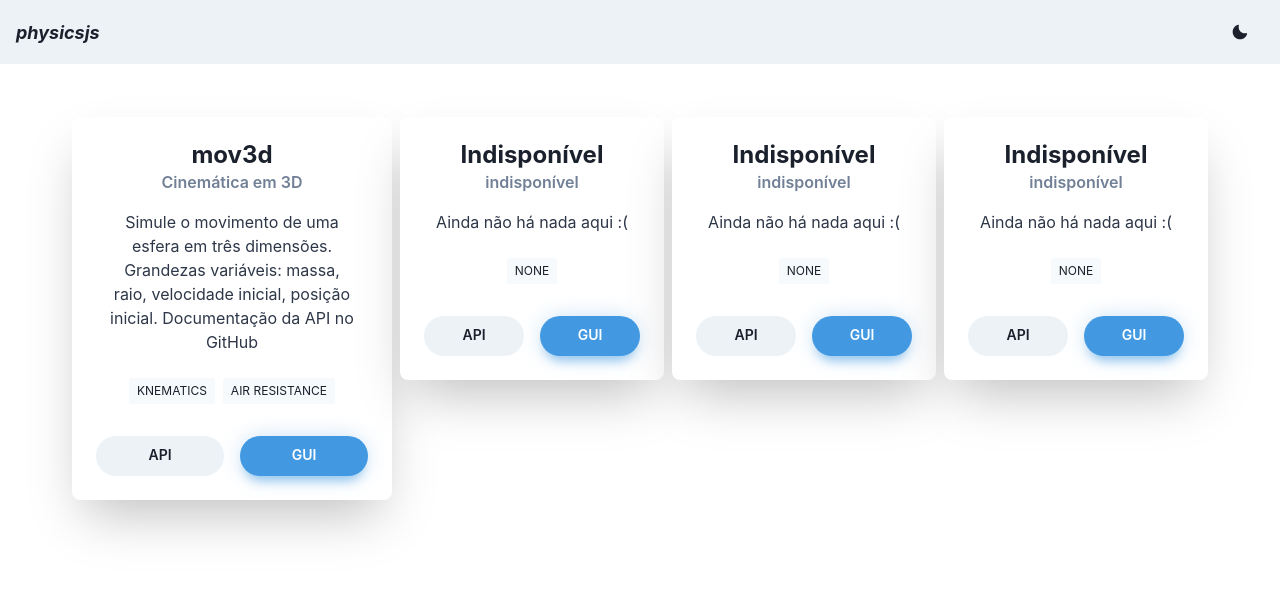
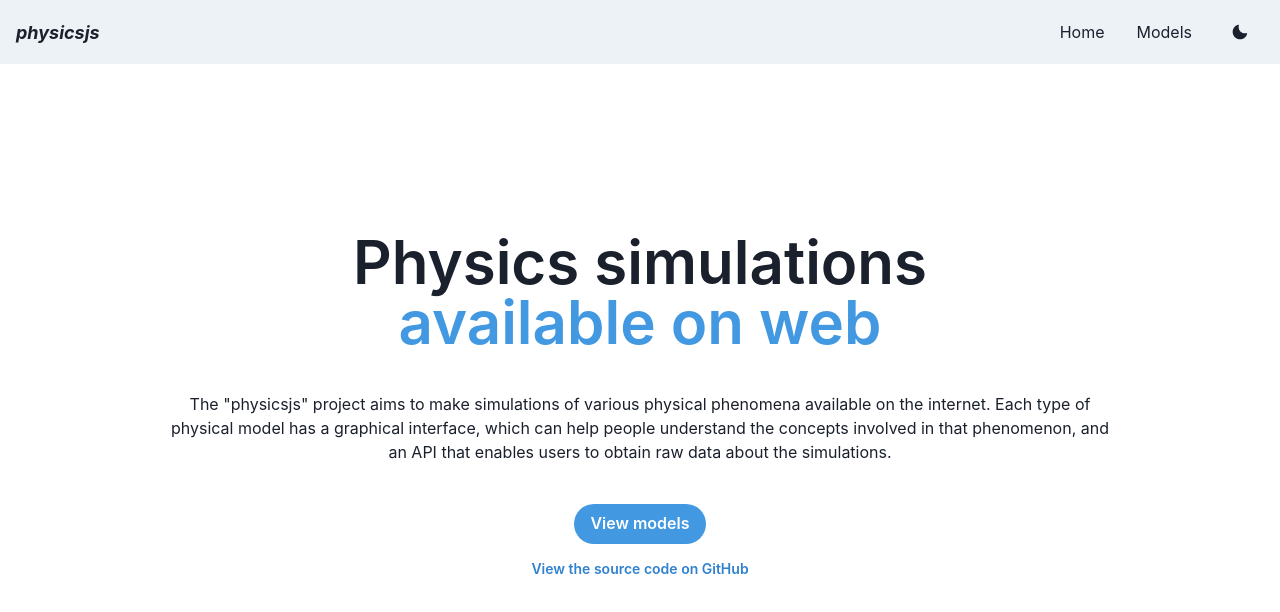
Before and after one commit to brenopelegrin/physicsjs, a React (Vite) app: page / in a window 1280 px wide. Shown: the top 612 px of the page. Built offline with nearby package versions, Linux system fonts and the light colour scheme.

Commit message:
Added routes to homepage and models page. Added new homepage.

```diff
--- a/package.json
+++ b/package.json
@@ -19,6 +19,7 @@
     "react": "^18.2.0",
     "react-dom": "^18.2.0",
     "react-query": "^3.39.2",
+    "react-router-dom": "^6.5.0",
     "react-switch": "^7.0.0",
     "styled-components": "^5.3.6"
   },
--- a/src/App.tsx
+++ b/src/App.tsx
@@ -1,49 +1,29 @@
-import Test from  './components/Test'
 import Testando from './components/FetchAPI'
 import Nav from './components/Nav'
-import Card from './components/Card'
 import * as React from 'react'
 
-import { ChakraProvider, Wrap, WrapItem, Box, Flex, Spacer } from '@chakra-ui/react'
+import { ChakraProvider, HStack, Wrap, WrapItem, Box, Flex, Spacer, Container } from '@chakra-ui/react'
+import {
+  BrowserRouter as Router,
+  Routes,
+  Route
+} from "react-router-dom";
+
+import HomePage from './routes/HomePage'
+import ModelsPage from './routes/Models'
 
 function App() {
   return (
     <ChakraProvider>
-      <Nav/>
-      <Wrap justify='center' padding='1.8em'>
-        <WrapItem>
-          <Card url_api='https://github.com/brenopelegrin/physicsjs/tree/master/backend'
-                url_gui='/static/movimento3D.html'
-                title='mov3d'
-                subtitle='Cinemática em 3D'
-                description='Simule o movimento de uma esfera em três dimensões. Grandezas variáveis: massa, raio, velocidade inicial, posição inicial. Documentação da API no GitHub'
-                tags={['knematics', 'air resistance']}/>
-        </WrapItem>
-        <WrapItem>
-        <Card   url_api='#'
-                url_gui='#'
-                title='Indisponível'
-                subtitle='indisponível'
-                description='Ainda não há nada aqui :('
-                tags={['none']}/>
-        </WrapItem>
-        <WrapItem>
-        <Card   url_api='#'
-                url_gui='#'
-                title='Indisponível'
-                subtitle='indisponível'
-                description='Ainda não há nada aqui :('
-                tags={['none']}/>
-        </WrapItem>
-        <WrapItem>
-        <Card   url_api='#'
-                url_gui='#'
-                title='Indisponível'
-                subtitle='indisponível'
-                description='Ainda não há nada aqui :('
-                tags={['none']}/>
-        </WrapItem>
-      </Wrap>
+      <Box height="100%">
+      <Router>
+        <Nav/>
+        <Routes>
+          <Route path='/' element={<HomePage />} />
+          <Route path='/models' element={<ModelsPage />} />
+        </Routes>
+      </Router>
+      </Box>
     </ChakraProvider>
   )
 }
--- a/src/components/Nav/index.tsx
+++ b/src/components/Nav/index.tsx
@@ -13,25 +13,34 @@ import {
   MenuDivider,
   useDisclosure,
   useColorModeValue,
+  HStack,
   Stack,
   useColorMode,
   Center,
 } from '@chakra-ui/react';
+
 import { MoonIcon, SunIcon } from '@chakra-ui/icons';
 import LoginMenu from './LoginMenu'
 
-const NavLink = ({ children }: { children: ReactNode }) => (
+import { Link as RouteLink } from "react-router-dom";
+
+const Links = [ ['Home', '/'], ['Models', '/models']];
+
+const NavLink = ({ children }: { children: any }) => (
+  <RouteLink to={children[1]}>
     <Link
       px={2}
-    py={1}
+      py={2}
       rounded={'md'}
       _hover={{
         textDecoration: 'none',
         bg: useColorModeValue('gray.200', 'gray.700'),
       }}
       href={'#'}>
-    {children}
+      {children[0]}
     </Link>
+  </RouteLink>
+
 );
 
 export default function Nav() {
@@ -41,16 +50,26 @@ export default function Nav() {
     <>
       <Box bg={useColorModeValue('gray.100', 'gray.900')} px={4}>
         <Flex h={16} alignItems={'center'} justifyContent={'space-between'}>
+          <HStack spacing={8} alignItems={'center'}>
             <Box>
               <Text as="i" fontWeight="bold" fontSize='lg'>physicsjs</Text>
             </Box>
+          </HStack>
 
           <Flex alignItems={'center'}>
-            <Stack direction={'row'} spacing={7}>
+            <HStack spacing={8} alignItems={'center'}>
+              <HStack
+                as={'nav'}
+                spacing={4}
+                display={{ base: 'none', md: 'flex' }}>
+                {Links.map((link) => (
+                  <NavLink key={link[0]}>{link}</NavLink>
+                ))}
                 <Button onClick={toggleColorMode}>
                   {colorMode === 'light' ? <MoonIcon /> : <SunIcon />}
                 </Button>
-            </Stack>
+              </HStack>
+            </HStack>
           </Flex>
         </Flex>
       </Box>
--- /dev/null
+++ b/src/routes/HomePage/index.tsx
@@ -0,0 +1,68 @@
+import {
+  Box,
+  Heading,
+  Container,
+  Text,
+  Button,
+  Spacer,
+  Stack,
+  Icon,
+  useColorModeValue,
+  createIcon,
+  Center,
+  WrapItem,
+  Flex,
+  Wrap,
+  Link
+} from '@chakra-ui/react';
+
+import { Link as RouteLink } from "react-router-dom";
+
+export default function HomePage() {
+  return (
+    <Center width={"100vw"} height={"85vh"}>
+    <Wrap justify='center' padding='1.8em'>
+        <Flex justify="center" align="center" textAlign="center">
+            <Heading
+                fontWeight={600}
+                fontSize={{ base: '2xl', sm: '4xl', md: '6xl' }}
+                lineHeight={'100%'}>
+                Physics simulations <br />
+                <Text as={'span'} color={'blue.400'}>
+                available on web
+                </Text>
+            </Heading>
+        </Flex>
+        <Box padding='2em' margin="auto" textAlign="center" maxWidth='80vw'>
+            <Text>
+                The "physicsjs" project aims to make simulations of various physical phenomena available on the internet. Each type of physical model has a graphical interface, which can help people understand the concepts involved in that phenomenon, and an API that enables users to obtain raw data about the simulations.
+            </Text>
+        </Box>
+        <Box>
+            <Center>
+                <Button
+                colorScheme={'green'}
+                bg={'blue.400'}
+                rounded={'full'}
+                _hover={{
+                    bg: 'blue.500',
+                }}>
+                    <RouteLink to="/models">
+                        View models
+                    </RouteLink>
+                </Button>
+            </Center>
+            <Spacer h={4}/>
+            <Center>
+                <Button variant={'link'} colorScheme={'blue'} size={'sm'}>
+                    <Link href={'https://github.com/brenopelegrin/physicsjs'} isExternal>
+                        View the source code on GitHub
+                    </Link>
+                </Button>
+            </Center>
+        </Box>
+
+    </Wrap>
+    </Center>
+  );
+}
--- /dev/null
+++ b/src/routes/Models/index.tsx
@@ -0,0 +1,41 @@
+import Card from '../../components/Card'
+import { Wrap, WrapItem } from '@chakra-ui/react'
+
+export default function ModelsPage(){
+    return(
+        <Wrap justify='center' padding='1.8em'>
+        <WrapItem>
+          <Card url_api='https://github.com/brenopelegrin/physicsjs/tree/master/backend'
+                url_gui='/static/movimento3D.html'
+                title='mov3d'
+                subtitle='Cinemática em 3D'
+                description='Simule o movimento de uma esfera em três dimensões. Grandezas variáveis: massa, raio, velocidade inicial, posição inicial. Documentação da API no GitHub'
+                tags={['knematics', 'air resistance']}/>
+        </WrapItem>
+        <WrapItem>
+        <Card   url_api='#'
+                url_gui='#'
+                title='Indisponível'
+                subtitle='indisponível'
+                description='Ainda não há nada aqui :('
+                tags={['none']}/>
+        </WrapItem>
+        <WrapItem>
+        <Card   url_api='#'
+                url_gui='#'
+                title='Indisponível'
+                subtitle='indisponível'
+                description='Ainda não há nada aqui :('
+                tags={['none']}/>
+        </WrapItem>
+        <WrapItem>
+        <Card   url_api='#'
+                url_gui='#'
+                title='Indisponível'
+                subtitle='indisponível'
+                description='Ainda não há nada aqui :('
+                tags={['none']}/>
+        </WrapItem>
+      </Wrap>
+    )
+}
--- /dev/null
+++ b/src/routes/Models/mov3d/index.tsx
@@ -0,0 +1,2 @@
+export default function mov3dPage(){
+}
```
Also changed, not shown: src/components/Test/index.tsx (deleted, +0 -11 lines), 1 other file (tests, documents, lock files or other folders). Lines whose indentation alone changed are shown as unchanged.
